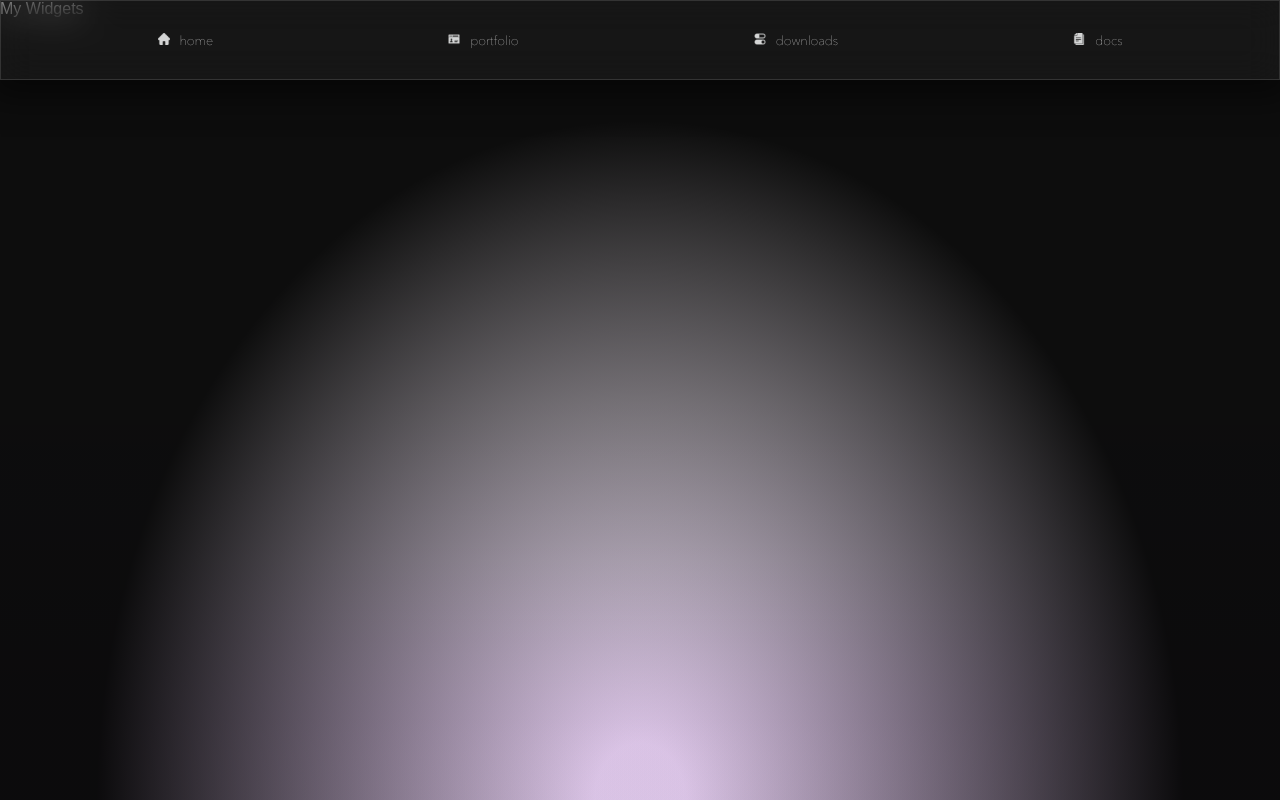
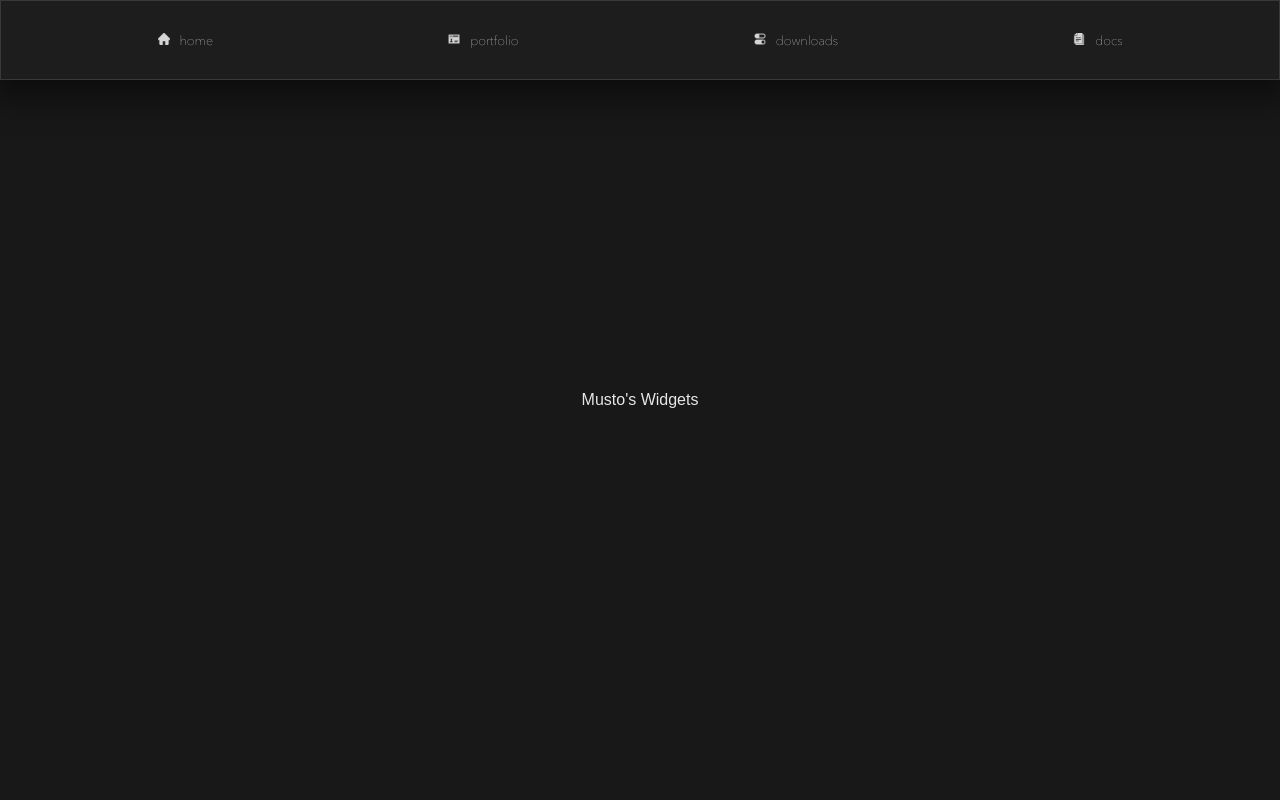
Before and after one commit to officialmusto/musto-website, a React (Vite) app: page /downloads in a window 1280 px wide. Built offline with nearby package versions, Linux system fonts and the light colour scheme.

Commit message:
update titles to be centered along x and y axis

```diff
--- a/src/App.css
+++ b/src/App.css
@@ -1,7 +1,5 @@
 html,
 * {
-  height: 0 auto;
-  width: 0 auto;
   margin: 0 auto;
   padding: 0 auto;
   box-sizing: border-box;
@@ -35,58 +33,19 @@ html,
   font-weight: bolder;
   font-style: bolder;
 }
-@keyframes gradientAnimation {
-  0% { background-position: 100%; }
-  50% { background-position: 0%; }
-  100% { background-position: 100%; }
-}
-@-webkit-keyframes gradientAnimation {
-  0% { background-position: 100%; }
-  50% { background-position: 0%; }
-  100% { background-position: 100%; }
-}
 /* ---------------------------------------- */
 
-html,
-body {
+html {
+  height: 100%;
   width: 100%;
-  max-width: 100vw;
   overflow-x: hidden;
 }
 
 body {
-  background: radial-gradient(
-      ellipse at bottom,
-      #96329614 5%,
-      #000000f2 60%
-    ),
-    linear-gradient(to top, #64009614 10%, transparent 30%),
-    linear-gradient(to top, #50009612 20%, transparent 50%),
-    linear-gradient(to top, #3c00960d 30%, transparent 70%);
-  background-size: cover;
-  background-position: center;
-  background-attachment: fixed;
+
+  background-color: #181818;
   font-family: 'Avenir Next', sans-serif;
   color: #e5e5e5;
-}
-
-.light-rays {
-  position: fixed;
-  bottom: 0;
-  left: 50%;
-  width: 100vw;
-  height: 100vh;
-  background: repeating-linear-gradient(
-    to top,
-    rgba(255, 0, 255, 0.1) 0%,
-    rgba(255, 0, 255, 0.05) 20%,
-    transparent 40%
-  );
-  opacity: 0.5;
-  transform-origin: bottom;
-  animation: shootingLight 5s infinite alternate ease-in-out;
-  pointer-events: none;
-  z-index: -1;
 }
 
 body::before {
@@ -94,11 +53,7 @@ body::before {
   position: fixed;
   top: 0;
   left: 0;
-  background: radial-gradient(
-    circle at bottom,
-    rgba(255, 0, 255, 0.05),
-    transparent 70%
-  );
+  background-color: #181818;
   pointer-events: none;
   z-index: -2;
 }
--- a/src/App.jsx
+++ b/src/App.jsx
@@ -20,9 +20,9 @@ function App() {
       <NavBar />
       <Routes>
         <Route path="/" element={<Landing />} />
-        <Route path="/docs" element={<Docs />} />
         <Route path="/portfolio" element={<Portfolio />} />
         <Route path="/downloads" element={<Projects />} />
+        <Route path="/docs" element={<Docs />} />
         <Route path="/donate" element={<Donations />} />
       </Routes>
     </>
--- a/src/components/NavBar/NavBar.jsx
+++ b/src/components/NavBar/NavBar.jsx
@@ -73,7 +73,7 @@ function NavBar() {
             </div>
             <div className={styles.navItem}>
               <Link to="/portfolio">
-                <img src={portIcon} className={styles.icon} alt="Portfolio" />{' '}
+                <img src={portIcon} className={styles.icon} alt="portfolio" />{' '}
                 portfolio
               </Link>
             </div>
@@ -85,7 +85,7 @@ function NavBar() {
             </div>
             <div className={styles.navItem}>
               <Link to="/docs">
-                <img src={docsIcon} className={styles.icon} alt="Docs" />
+                <img src={docsIcon} className={styles.icon} alt="docs" />
                 docs
               </Link>
             </div>
@@ -96,13 +96,13 @@ function NavBar() {
           <nav className={styles.nav}>
             <div className={styles.navItem}>
               <Link to="/">
-                <img src={homeIcon} className={styles.icon} alt="Home" />
+                <img src={homeIcon} className={styles.icon} alt="home" />
                 home
               </Link>
             </div>
             <div className={styles.navItem}>
               <Link to="/portfolio">
-                <img src={portIcon} className={styles.icon} alt="Portfolio" />{' '}
+                <img src={portIcon} className={styles.icon} alt="portfolio" />{' '}
                 portfolio
               </Link>
             </div>
--- a/src/components/NavBar/NavBar.module.css
+++ b/src/components/NavBar/NavBar.module.css
@@ -63,25 +63,6 @@ a:hover {
 /* Mobile Styles */
 /* ============================= */
 @media (max-width: 650px) {
-  .menuButton {
-    display: block;
-    position: fixed;
-    top: 20%;
-    right: 20px;
-    z-index: 1001;
-    padding: 10px 14px 5px 14px;
-    font-size: 32px;
-    background: #2a2a2a57;
-    border: solid 1px #b2b2b231;
-    border-radius: 10px;
-    backdrop-filter: blur(17px);
-    -webkit-backdrop-filter: blur(17px);
-    box-shadow: 0 8px 32px 10px #0000007e;
-    color: rgb(217, 217, 217);
-    cursor: pointer;
-    transition: transform 0.3s ease-in-out;
-  }
-
   .menuButton.active {
     transform: rotate(-90deg);
     background: #d5d5d557;
--- a/src/pages/Docs/Docs.jsx
+++ b/src/pages/Docs/Docs.jsx
@@ -1,7 +1,13 @@
 import React from 'react'
 
+/*
+===== STYLES =====
+*/
+import styles from './Docs.module.css'
+
+
 const Docs = () => {
-  return <div>My Documents</div>
+  return <div className={styles.title}>My Documents</div>
 }
 
 export default Docs
--- a/src/pages/Docs/Docs.module.css
+++ b/src/pages/Docs/Docs.module.css
@@ -0,0 +1,7 @@
+.title {
+height: 100vh;
+width: 100vw;
+display: flex;
+justify-content: center;
+align-items: center;
+}
--- a/src/pages/Landing/Landing.jsx
+++ b/src/pages/Landing/Landing.jsx
@@ -1,10 +1,26 @@
 import React from 'react'
 
-// components
+/*
+===== COMPONENTS =====
+*/
+
+
+/*
+===== ASSETS =====
+*/
+
+
+/*
+===== STYLES =====
+*/
+import styles from './Landing.module.css'
 
 
 const Landing = () => {
-  return <>Landing</>
+  return (
+    <div className={styles.container}>
+      Home Page
+    </div>
+  )
 }
-
 export default Landing
--- a/src/pages/Projects/Projects.jsx
+++ b/src/pages/Projects/Projects.jsx
@@ -1,7 +1,12 @@
 import React from 'react'
 
-const MyWidgets = () => {
-  return <div>My Widgets</div>
+/*
+===== STYLES =====
+*/
+import styles from './Projects.module.css'
+
+const Projects = () => {
+  return <div className={styles.title}>Musto's Widgets</div>
 }
 
-export default MyWidgets
+export default Projects
--- /dev/null
+++ b/src/pages/Projects/Projects.module.css
@@ -0,0 +1,7 @@
+.title {
+  height: 100vh;
+  width: 100vw;
+  display: flex;
+  justify-content: center;
+  align-items: center;
+}
```
Also changed, not shown: src/pages/Projects/Projects.css (deleted).
